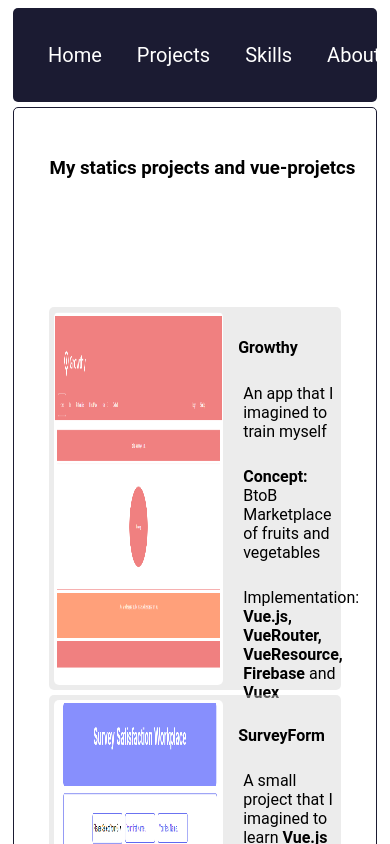
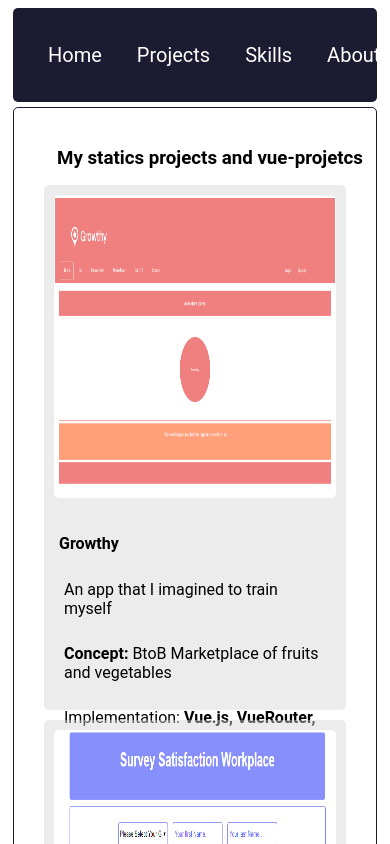
Before and after one commit to Thibault-21/myPortfolio, a Nuxt app: page /projects in a window 390 px wide. Shown: the top 844 px of the page. Built offline with nearby package versions, Linux system fonts and the light colour scheme.

Commit message:
update projects responsivity

```diff
--- a/pages/projects.vue
+++ b/pages/projects.vue
@@ -136,7 +136,6 @@ img {
   height: 100%;
   width: 100%;
   border-radius: 5px;
-
 }
 .brick-1 {
   grid-column-start: 1;
@@ -176,19 +175,20 @@ p {
   .gallery {
     display: grid;
     grid-template-columns: 100%;
-    grid-template-rows: 10% 25% 25% 5% 25%;
-    grid-gap: 15px;
+    grid-template-rows: 1% 30% 30% 0% 30%;
+    margin: 10px;
+    grid-gap: 30px;
   }
   .brick {
     display: grid;
-    grid-template-columns: 60% 40%;
-    grid-template-rows: 100%;
+    grid-template-columns: 100%;
+    grid-template-rows: 60% 40%;
     grid-gap: 10px;
 
     background-color: rgba(211, 211, 211, 0.438);
     border-radius: 5px;
-    padding: 5px;
-    margin: 5px;
+    padding: 10px;
+    margin: 10px;
     height: 100%;
   }
   .brick-1 {
@@ -215,5 +215,10 @@ p {
     grid-row-start: 5;
     grid-row-end: 6;
   }
+  img {
+    height: 100%;
+    width: 100%;
+    border-radius: 5px;
+  }
 }
 </style>
```
